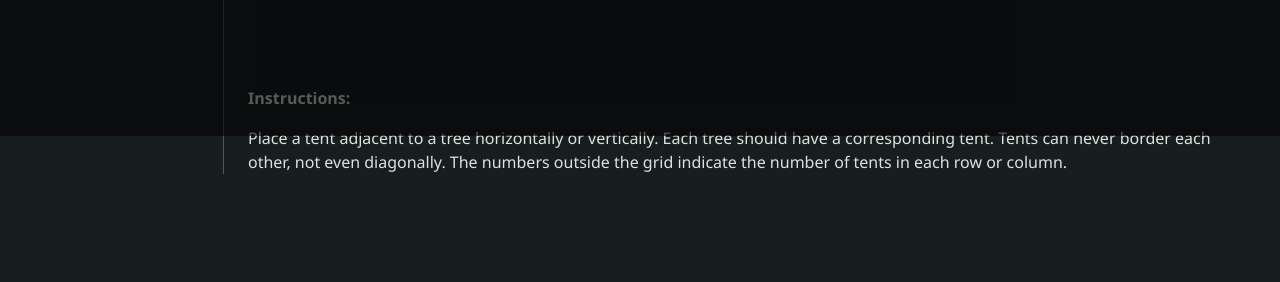
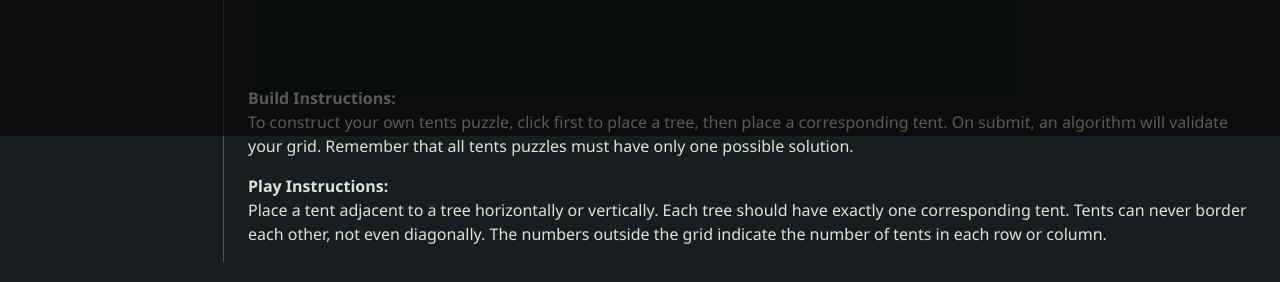
Before and after one commit to ncarnevale/tents-builder, a Next.js app: page /build in a window 1280 px wide. Shown: the part 664-946 px from the top of the page. Before the commit the page ends 862 px from the top, so only its background shows below. Built offline with nearby package versions, Linux system fonts and the light colour scheme; no server answers; the database is empty.

Commit message:
more UI updates

```diff
--- a/src/app/build/page.tsx
+++ b/src/app/build/page.tsx
@@ -4,8 +4,8 @@ import dynamic from "next/dynamic";
 import { useState } from "react";
 import StartModal from "../components/StartModal";
 import { useRouter } from "next/navigation";
-
-const PlaceHolderGrid = () => <div style={{ height: "630px" }} />;
+import Instructions from "../components/Instructions";
+import PlaceHolderGrid from "../components/PlaceholderGrid";
 
 const BuildGrid = dynamic(() => import("../components/BuildGrid"), {
   ssr: false,
@@ -46,6 +46,7 @@ function BuildPage() {
       ) : (
         <PlaceHolderGrid />
       )}
+      <Instructions includeBuildInstructions />
     </>
   );
 }
--- a/src/app/components/BuildGrid.tsx
+++ b/src/app/components/BuildGrid.tsx
@@ -183,12 +183,11 @@ function BuildGrid({
         </div>
       </GridToolBar>
       <Grid
-        height={height}
-        width={width}
         grid={grid}
         colTotals={colTotals}
         rowTotals={rowTotals}
         onClickCell={toggleCell}
+        nonClickableCellTypes={["tree", "tent"]}
       />
       <GridToolBar>
         <button
--- a/src/app/components/Grid.tsx
+++ b/src/app/components/Grid.tsx
@@ -3,23 +3,23 @@
 import { Fragment, ReactNode } from "react";
 
 import type { TypeCell } from "../types";
+import { getGridDimensions } from "./helpers/gridHelpers";
 
 type TypeGridProps = {
-  width: number;
-  height: number;
   grid: TypeCell[][];
   colTotals: number[];
   rowTotals: number[];
   onClickCell: (x: number, y: number) => void;
+  nonClickableCellTypes?: TypeCell[];
 };
 function Grid({
-  width,
-  height,
   grid,
   colTotals,
   rowTotals,
   onClickCell,
+  nonClickableCellTypes = [],
 }: TypeGridProps) {
+  const [width, height] = getGridDimensions(grid);
   const size = width > 10 || height > 10 ? "large" : "small";
 
   return (
@@ -48,6 +48,7 @@ function Grid({
                 key={`${x}-${y}`}
                 value={val}
                 onClick={() => onClickCell(x, y)}
+                clickable={!nonClickableCellTypes.includes(val)}
               />
             ))}
           </Fragment>
@@ -59,9 +60,10 @@ function Grid({
 
 type TypeGridCellProps = {
   value: TypeCell;
+  clickable: boolean;
   onClick: () => void;
 };
-function GridCell({ value, onClick }: TypeGridCellProps) {
+function GridCell({ value, onClick, clickable }: TypeGridCellProps) {
   const cellToEmoji = (t: TypeCell) => {
     switch (t) {
       case "tree":
@@ -75,12 +77,11 @@ function GridCell({ value, onClick }: TypeGridCellProps) {
         return "";
     }
   };
-  const isTree = value === "tree";
   return (
     <div
       onClick={onClick}
       className={`aspect-square w-full flex items-center justify-center border ${
-        isTree ? "cursor-default" : "cursor-pointer"
+        clickable ? "cursor-pointer" : "cursor-default"
       }`}
     >
       {cellToEmoji(value)}
--- a/src/app/components/Instructions.tsx
+++ b/src/app/components/Instructions.tsx
@@ -1,15 +1,46 @@
 "use client";
 
-function Instructions() {
+type TypeInstructionsProps = {
+  includeBuildInstructions?: boolean;
+};
+
+function Instructions({
+  includeBuildInstructions = false,
+}: TypeInstructionsProps) {
   return (
-    <div className="text-md">
+    <div className="pl-4 pt-4 mt-4 text-md">
       <div className="mb-4">
-        <b>Instructions:</b>
+        {includeBuildInstructions && (
+          <div className="mb-4">
+            <b>Build Instructions:</b>
+            <BuildInstructions />
+          </div>
+        )}
+        <b>{`${includeBuildInstructions ? "Play " : ""} Instructions:`}</b>
+        <PlayInstructions />
       </div>
+    </div>
+  );
+}
+
+function BuildInstructions() {
+  return (
+    <div>
+      To construct your own tents puzzle, click first to place a tree, then
+      place a corresponding tent. On submit, an algorithm will validate your
+      grid. Remember that all tents puzzles must have only one possible
+      solution.
+    </div>
+  );
+}
+
+function PlayInstructions() {
+  return (
+    <div>
       Place a tent adjacent to a tree horizontally or vertically. Each tree
-      should have a corresponding tent. Tents can never border each other, not
-      even diagonally. The numbers outside the grid indicate the number of tents
-      in each row or column.
+      should have exactly one corresponding tent. Tents can never border each
+      other, not even diagonally. The numbers outside the grid indicate the
+      number of tents in each row or column.
     </div>
   );
 }
--- /dev/null
+++ b/src/app/components/PlaceholderGrid.tsx
@@ -0,0 +1,3 @@
+export default function PlaceHolderGrid() {
+  return <div style={{ height: "630px" }} />;
+}
--- a/src/app/components/PlayGrid.tsx
+++ b/src/app/components/PlayGrid.tsx
@@ -99,12 +99,11 @@ function PlayGrid({ width, height, trees, tents }: TypeGridProps) {
     <div className="flex flex-col items-center">
       <GridToolBar />
       <Grid
-        height={height}
-        width={width}
         grid={grid}
         colTotals={colTotals}
         rowTotals={rowTotals}
         onClickCell={toggleCell}
+        nonClickableCellTypes={["tree"]}
       />
       {isWin && (
         <div className="ml-10 mt-12 text-2xl font-bold text-green-500">
--- a/src/app/components/helpers/gridHelpers.ts
+++ b/src/app/components/helpers/gridHelpers.ts
@@ -11,6 +11,12 @@ export function isBlank(x: number, y: number, g: TypeGridState) {
 }
 export function isDot(x: number, y: number, g: TypeGridState) {
   return g[x][y] === ".";
+}
+
+export function getGridDimensions(
+  grid: TypeGridState,
+): [width: number, height: number] {
+  return [grid[0].length, grid.length];
 }
 
 export function calculateTotals(
--- a/src/app/components/helpers/validateGrid.ts
+++ b/src/app/components/helpers/validateGrid.ts
@@ -1,5 +1,11 @@
-import { TypeCoordinates, TypeGrid, TypeGridState } from "@/app/types";
-import { calculateTotals, isBlank, isTent, isTree } from "./gridHelpers";
+import { TypeCoordinates, TypeGridState } from "@/app/types";
+import {
+  calculateTotals,
+  isBlank,
+  isTent,
+  isTree,
+  getGridDimensions,
+} from "./gridHelpers";
 
 const isInGrid = (
   x: number,
@@ -7,10 +13,6 @@ const isInGrid = (
   width: number,
   height: number,
 ): boolean => x >= 0 && y >= 0 && x < height && y < width;
-
-const getGridDimensions = (
-  grid: TypeGridState,
-): [width: number, height: number] => [grid[0].length, grid.length];
 
 const getBorderingCells = (
   x: number,
--- a/src/app/layout.tsx
+++ b/src/app/layout.tsx
@@ -3,7 +3,6 @@ import { Geist, Geist_Mono } from "next/font/google";
 import "./globals.css";
 import SideBar from "./components/SideBar";
 import NavTabs from "./components/NavTabs";
-import Instructions from "./components/Instructions";
 
 const geistSans = Geist({
   variable: "--font-geist-sans",
@@ -40,12 +39,7 @@ export default function RootLayout({
             <div className="md:min-w-50 border-t md:border-t-0 md:border-r border-gray-50/25 pt-4 pl-4 md:pl-0 mt-4 md:mr-2 order-last md:order-first">
               <SideBar />
             </div>
-            <div>
-              {children}
-              <div className="pl-4 pt-4 mt-4 border-gray-50/25">
-                <Instructions />
-              </div>
-            </div>
+            <div>{children}</div>
           </div>
         </main>
       </body>
--- a/src/app/page.tsx
+++ b/src/app/page.tsx
@@ -1,6 +1,7 @@
-// Returns placeholder grid view
 // Will automatically reroute to most recent grid from archive via sidebar
 
+import PlaceHolderGrid from "./components/PlaceholderGrid";
+
 export default function Home() {
-  return <div style={{ height: "630px" }} />;
+  return <PlaceHolderGrid />;
 }
--- a/src/app/play/[id]/page.tsx
+++ b/src/app/play/[id]/page.tsx
@@ -5,6 +5,8 @@ import PlayGrid from "@/app/components/PlayGrid";
 import { TypeGrid } from "@/app/types";
 import { useParams } from "next/navigation";
 import getGrid from "@/app/services/getGrid";
+import Instructions from "@/app/components/Instructions";
+import PlaceHolderGrid from "@/app/components/PlaceholderGrid";
 
 function PlayPage() {
   const [loadedGrid, setLoadedGrid] = useState<TypeGrid | undefined>(undefined);
@@ -19,15 +21,20 @@ function PlayPage() {
     if (id) loadGrid();
   }, [id]);
 
-  if (!loadedGrid) return <div style={{ height: "630px" }} />;
-
   return (
+    <>
+      {!!loadedGrid ? (
         <PlayGrid
           width={loadedGrid.width}
           height={loadedGrid.height}
           trees={loadedGrid.treeCoordinates}
           tents={loadedGrid.tentCoordinates}
         />
+      ) : (
+        <PlaceHolderGrid />
+      )}
+      <Instructions />
+    </>
   );
 }
 
```
Lines whose indentation alone changed are shown as unchanged.
